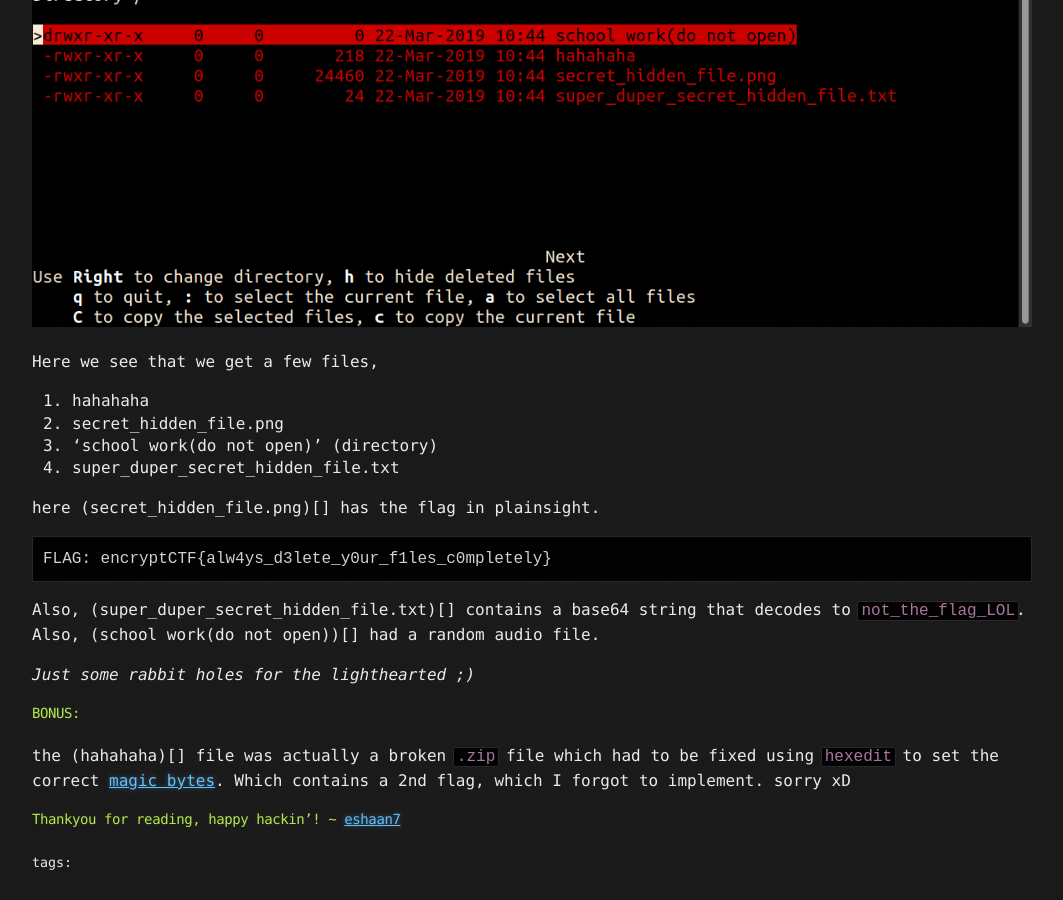
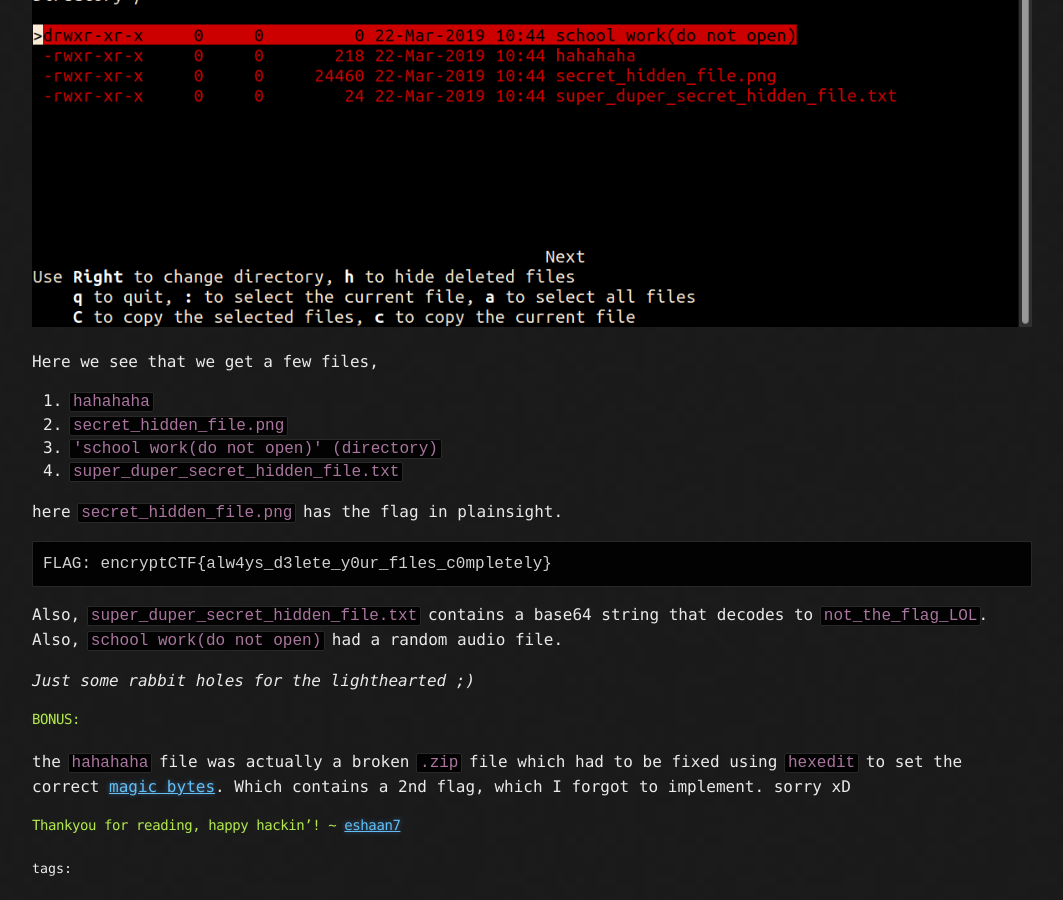
Before and after one commit to abs0lut3pwn4g3/writeups, a Jekyll site: the page built from _posts/2019-04-04-encryptctf-GetSchwifty.md, in a window 1280 px wide and 900 px high, scrolled down 2136 px. Shown: the whole window, without its empty margins (108-1171 px from the left). Built offline with Jekyll 4.4.1, drawn with Linux system fonts in a browser that asks for light colours.

```diff
--- a/_posts/2019-04-04-encryptctf-GetSchwifty.md
+++ b/_posts/2019-04-04-encryptctf-GetSchwifty.md
@@ -8,9 +8,9 @@ layout: post
 
 #### Challenge description:
 
-	Evil Morty, the first democratically-elected President of the Citadel of Ricks, has killed off twenty-seven known Ricks from various dimensions, as well as capturing, torturing, and enslaving hundreds of Mortys. As a fellow Rick-less Morty, Investigator Rick gives you a file revealing Evil Morty's past and true nature. However he cannot seem to access it. Can you help recover it to stop Evil Morty ?
-	Download link here: [link](https://drive.google.com/file/d/1XxqRFFpn9Zj7gNQ6Ahg74rTAFPbkeNq9/view?usp=drive_open)
-	Author: maskofmydisguise
+	Evil Morty, the first democratically-elected President of the Citadel of Ricks, has 	killed off twenty-seven known Ricks from various dimensions, as well as capturing, torturing, and enslaving hundreds of Mortys. As a fellow Rick-less Morty, Investigator Rick gives you a file revealing Evil Morty's past and true nature. However he cannot seem to access it. Can you help recover it to stop Evil Morty ?
+		Download link here: [link](https://drive.google.com/file/d/1XxqRFFpn9Zj7gNQ6Ahg74rTAFPbkeNq9/view?usp=drive_open)
+		Author: maskofmydisguise
 
 
 #### Let's capture tis fl4g:
@@ -34,23 +34,23 @@ We can use [testdisk, data recovery tool](https://www.cgsecurity.org/wiki/TestDi
 
 Here we see that we get a few files,
 
-1. hahahaha
-2. secret_hidden_file.png
-3. 'school work(do not open)' (directory)
-4. super_duper_secret_hidden_file.txt
+1. `hahahaha`
+2. `secret_hidden_file.png`
+3. `'school work(do not open)' (directory)`
+4. `super_duper_secret_hidden_file.txt`
 
-here (secret_hidden_file.png)[] has the flag in plainsight.
+here `secret_hidden_file.png` has the flag in plainsight.
 
 	FLAG: encryptCTF{alw4ys_d3lete_y0ur_f1les_c0mpletely}
 
-Also, (super_duper_secret_hidden_file.txt)[] contains a base64 string that decodes to `not_the_flag_LOL`.
-Also, (school work(do not open))[] had a random audio file.
+Also, `super_duper_secret_hidden_file.txt` contains a base64 string that decodes to `not_the_flag_LOL`.
+Also, `school work(do not open)` had a random audio file.
 
 *Just some rabbit holes for the lighthearted ;)*
 
 #### BONUS:
 
-the (hahahaha)[] file was actually a broken `.zip` file which had to be fixed using `hexedit` to set the correct <a href="https://en.wikipedia.org/wiki/File_format#Magic_number">magic bytes</a>. Which contains a 2nd flag, which I forgot to implement. sorry xD
+the `hahahaha` file was actually a broken `.zip` file which had to be fixed using `hexedit` to set the correct <a href="https://en.wikipedia.org/wiki/File_format#Magic_number">magic bytes</a>. Which contains a 2nd flag, which I forgot to implement. sorry xD
 
 
 #### Thankyou for reading, happy hackin'! ~ [eshaan7](https://eshaan7.cf/)
```
Also changed, not shown: _posts/2019-03-05-bsides-ctf-Blink.md (+7 -6 lines), _posts/2019-03-05-bsides-ctf-TheKey.md (+6 -6 lines).
